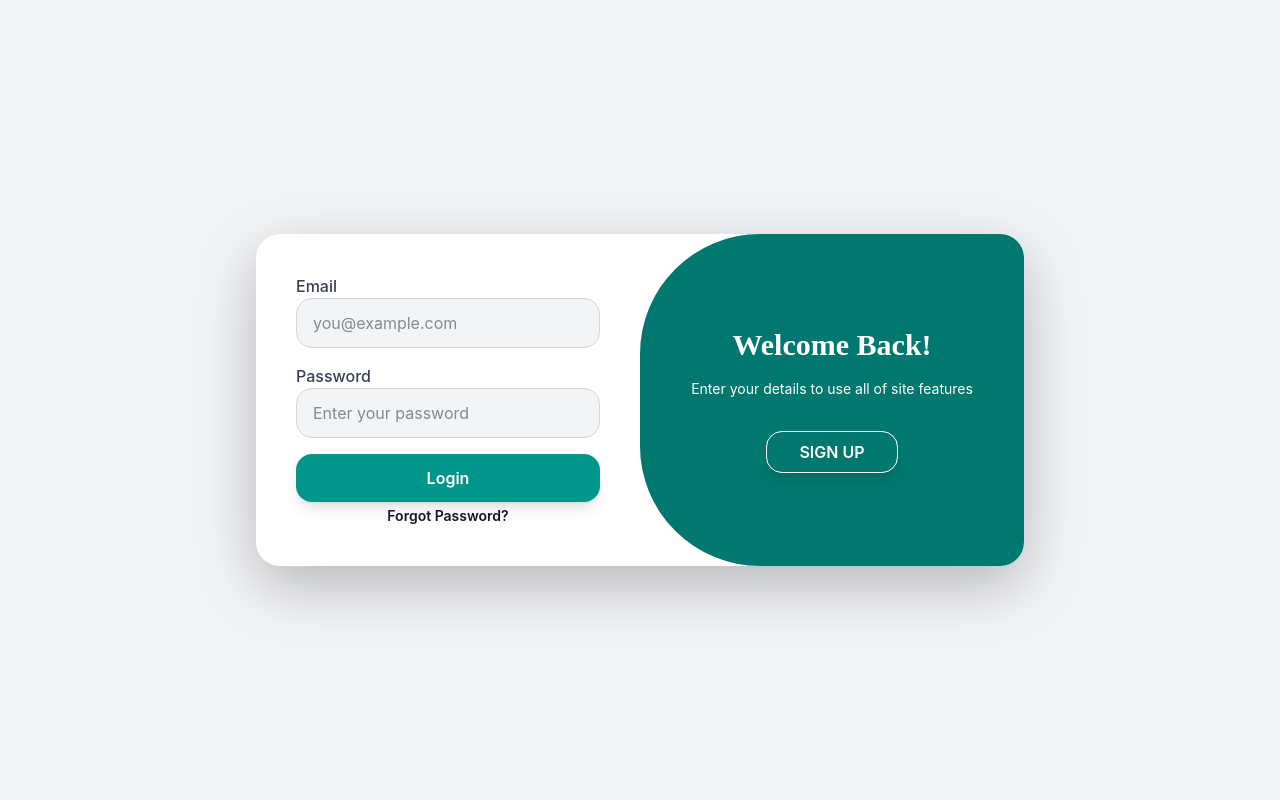
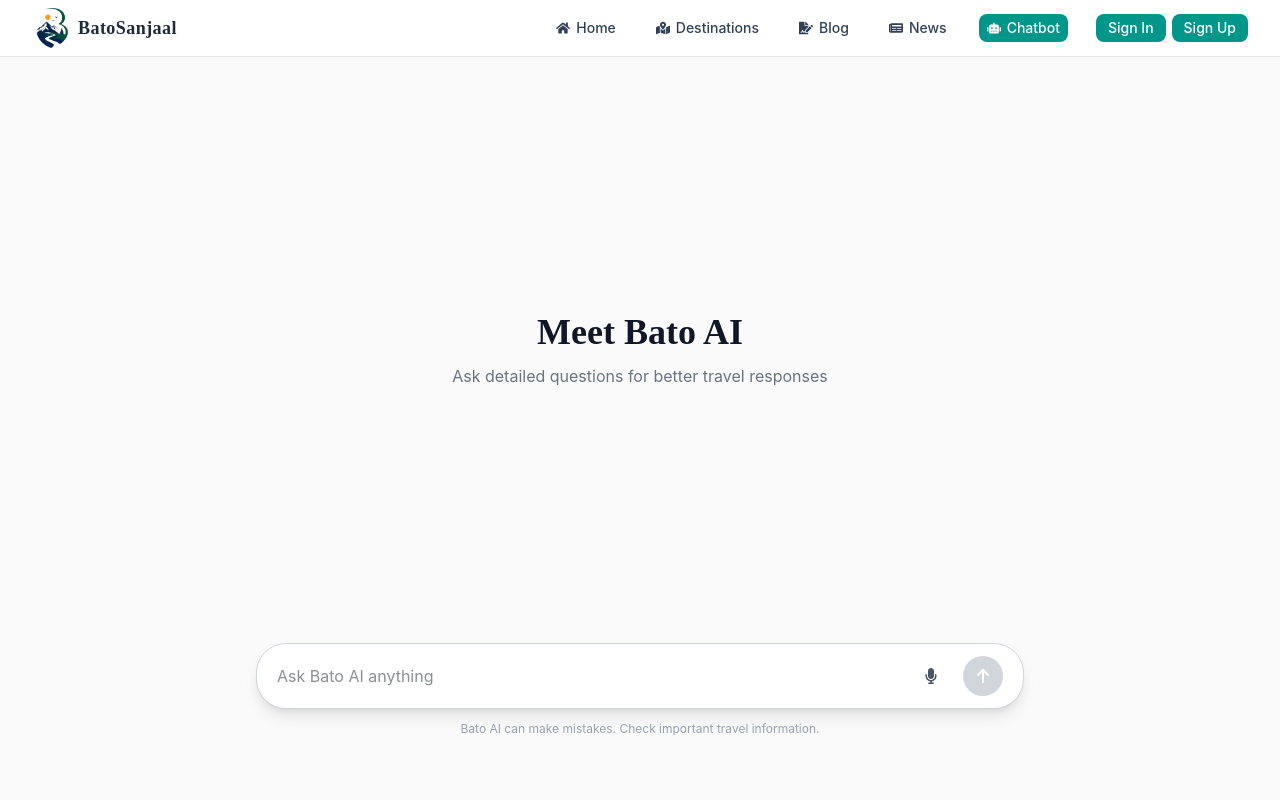
Before and after one commit to Sundarkhanal/tourism_project, a React (Vite) app in the folder client/: page /chatbot in a window 1280 px wide. Before the commit this address led to /login. Shown: the top 800 px of the page. Built offline with nearby package versions, Linux system fonts and the light colour scheme.

Commit message:
feat:integrate chatbot api

```diff
--- a/client/src/pages/Chatbot.jsx
+++ b/client/src/pages/Chatbot.jsx
@@ -1,35 +1,67 @@
-import React, { useState } from "react";
+import { useState } from "react";
 import {
   FaArrowUp,
   FaMicrophone,
   FaVolumeHigh,
 } from "react-icons/fa6";
+import chatbotService from "../services/chatbot.service";
 
 function Chatbot() {
   const [message, setMessage] = useState("");
   const [messages, setMessages] = useState([]);
+  const [loading, setLoading] = useState(false);
 
-  const handleSubmit = (event) => {
+  const handleSubmit = async(event) => {
     event.preventDefault();
+    const trimmedMessage = message.trim();
 
-    if (!message.trim()) return;
+    if (!trimmedMessage || loading) return;
+    const userMessage ={
+      id: `${Date.now()}-user`,
+      sender: "user",
+      text:trimmedMessage,
+    }
 
-    setMessages([
-      ...messages,
-      {
-        id: Date.now(),
-        text: message.trim(),
-      },
+    setMessages((previousMessages)=>[
+      ...previousMessages,
+      userMessage,
     ]);
 
     setMessage("");
-  };
+    setLoading(true);
 
-  const readAloud = (text) => {
-    window.speechSynthesis.cancel();
-    window.speechSynthesis.speak(
-      new SpeechSynthesisUtterance(text)
-    );
+    try{
+      const response = await chatbotService.post("/api/chatbot/message",
+        {
+          message:trimmedMessage,
+        }
+      );
+
+      const botMessage = {
+        id: `${Date.now()}-bot`,
+        sender: "bot",
+        text: response.data.response,
+      }
+      setMessages((previousMessages) => [
+        ...previousMessages,
+        botMessage,
+      ]);
+    }catch(error){
+      console.error("Chatbot error:", error);
+      const errorMessage = {
+        id: `${Date.now()}-error`,
+        sender: "bot",
+        text: "Sorry, Bato AI is unavailable right now. Please try again.",
+      };
+
+      setMessages((previousMessages) => [
+        ...previousMessages,
+        errorMessage,
+      ]);
+
+    } finally {
+      setLoading(false);
+    }
   };
 
   return (
@@ -53,22 +85,35 @@
               {messages.map((chatMessage) => (
                 <div
                   key={chatMessage.id}
-                  className="ml-auto max-w-[80%]"
+                  className={`max-w-[80%] ${chatMessage.sender === "user" ? "ml-auto" : "mr-auto"
+                  }`}
                 >
-                  <div className="rounded-3xl bg-gray-200 px-5 py-3">
+                  <div className={`rounded-3xl px-5 py-3 ${
+                    chatMessage.sender === "user" ? "bg-gray-900 text-white" : "bg-gray-200 text-gray-900"
+                    }`}
+                  >
                     {chatMessage.text}
                   </div>
 
-                  <button
-                    type="button"
-                    onClick={() => readAloud(chatMessage.text)}
-                    className="ml-auto mt-1 flex h-8 w-8 items-center justify-center rounded-full text-gray-500 hover:bg-gray-100"
-                    aria-label="Read aloud"
-                  >
-                    <FaVolumeHigh />
-                  </button>
+                  {chatMessage.sender === "bot" && (
+                    <button type="button"
+                    // onClick={() => readAloud(chatMessage.text)}
+                      className="mt-1 flex items-center gap-2 rounded-full px-2 py-1 text-sm text-gray-500 hover:bg-gray-100"
+                    >
+                      <FaVolumeHigh />
+                      Read Aloud
+                    </button>
+                  )}
+
                 </div>
               ))}
+              {loading && (
+              <div className="mr-auto max-w-[80%]">
+                <div className="rounded-3xl bg-gray-200 px-5 py-3 text-gray-500">
+                  Thinking...
+                </div>
+              </div>
+            )}
             </div>
           )}
         </div>
@@ -94,7 +139,7 @@
 
           <button
             type="submit"
-            disabled={!message.trim()}
+            disabled={!message.trim() || loading}
             className="flex h-10 w-10 items-center justify-center rounded-full bg-gray-900 text-white disabled:bg-gray-300"
           >
             <FaArrowUp />
--- a/client/src/pages/sections/Reviews.jsx
+++ b/client/src/pages/sections/Reviews.jsx
@@ -94,9 +94,9 @@
                     key={slideIndex}
                     className="min-w-full grid grid-cols-1 md:grid-cols-2 gap-4 px-10 md:px-14"
                   >
-                    {reviews.slice(slideIndex * 2, slideIndex * 2 + 2).map((item) => (
+                    {reviews.slice(slideIndex * 2, slideIndex * 2 + 2).map((item, reviewIndex) => (
                       <div
-                        key={item._id || item.id}
+                        key={item._id || item.id || `${slideIndex}-${reviewIndex}`}
                         className="bg-white border border-gray-200 rounded-xl p-6 shadow-md hover:shadow-xl transition-all duration-300 flex flex-col h-full"
                       >
                         <FaQuoteLeft className="text-3xl text-gray-200 mb-4" />
--- a/client/src/routes/ClientRoute.jsx
+++ b/client/src/routes/ClientRoute.jsx
@@ -25,10 +25,10 @@
                 <Route path="/blogs" element={<Blogs />} />
                 <Route path="/destinations" element={<Destinations />} />
                 <Route path="/destination/:id" element={<DestinationDetails />} />
+                <Route path="/chatbot" element={<Chatbot />} />
 
                 <Route element={<ProtectedRoute />}>
                     <Route path="/profile" element={<Profile />} />
-                    <Route path="/chatbot" element={<Chatbot />} />
                 </Route>
             </Route>
 
--- /dev/null
+++ b/client/src/services/chatbot.service.js
@@ -0,0 +1,7 @@
+import axios from "axios";
+
+const chatbotService = axios.create({
+  baseURL: "http://localhost:8000",
+});
+
+export default chatbotService;
```
